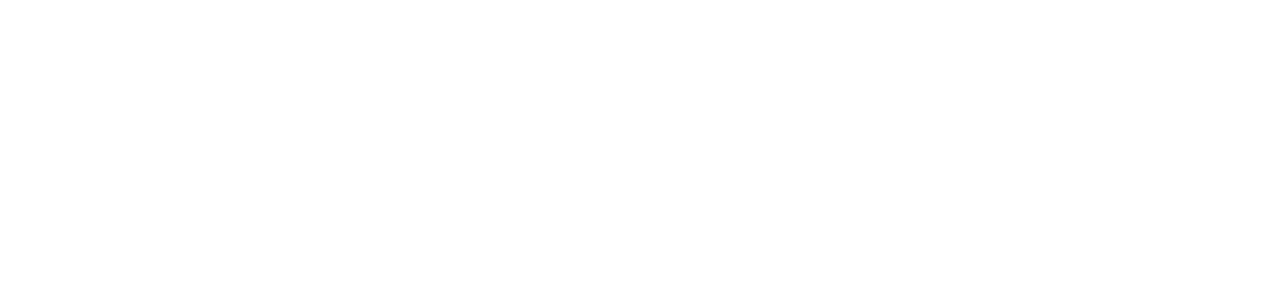
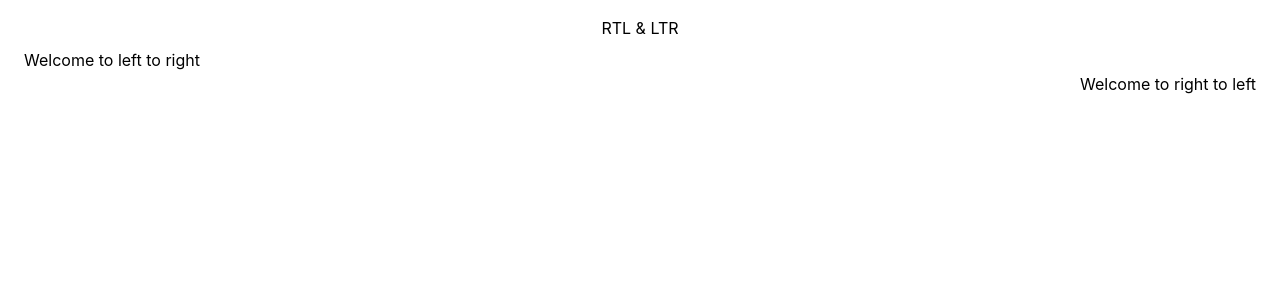
Before and after one commit to Skipper-116/tailwind-tut, a Next.js app: page /attribute-selectors in a window 1280 px wide. Shown: the top 300 px of the page. Built offline with nearby package versions, Linux system fonts and the light colour scheme.

Commit message:
a little test on rtl and ltr

```diff
--- a/pages/attribute-selectors.js
+++ b/pages/attribute-selectors.js
@@ -1,7 +1,9 @@
 function AttributSelector(){
     return (
-        <div>
-
+        <div className="flex flex-col px-6 py-4">
+            <h1 className=" mb-2 text-center">RTL & LTR</h1>
+            <p className=" ltr:mr-3" dir="ltr"> Welcome to left to right</p>
+            <p className=" rtl:ml-3" dir="rtl"> Welcome to right to left</p>
         </div>
     )
 }
```
